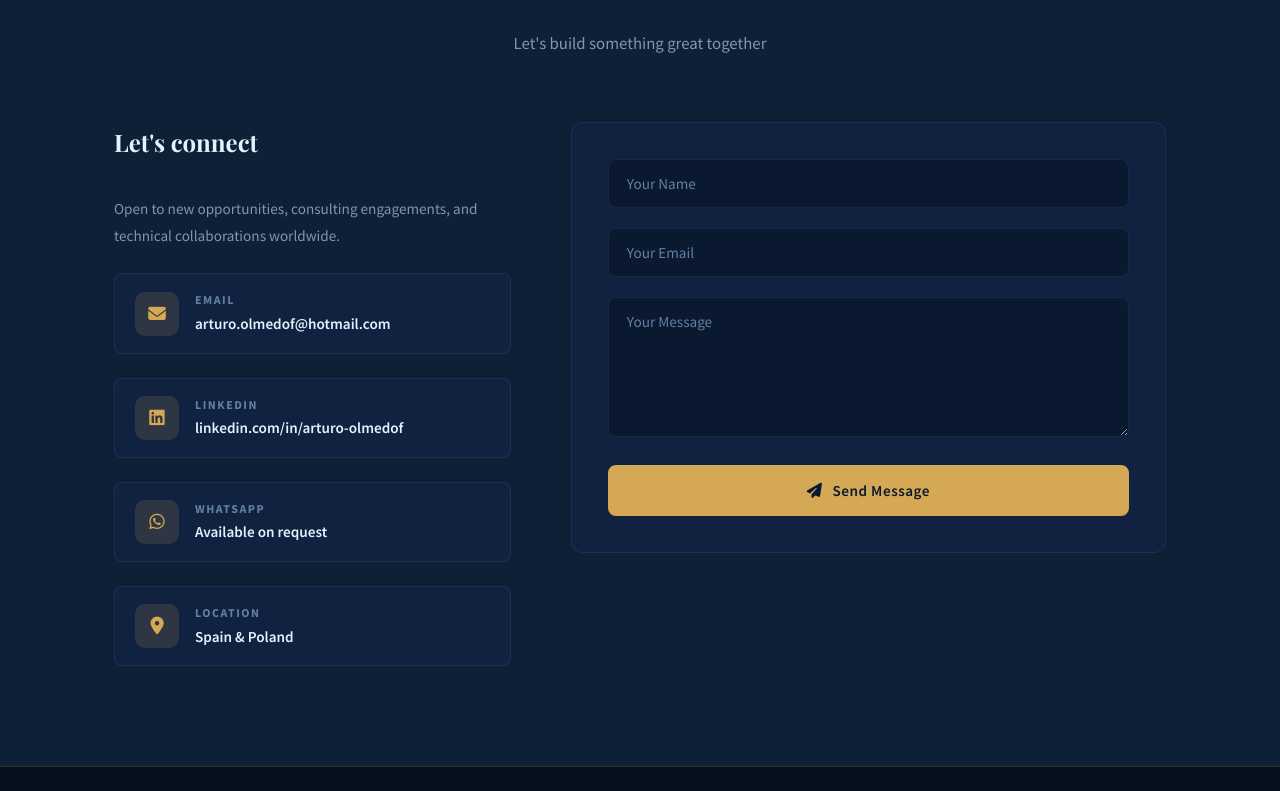
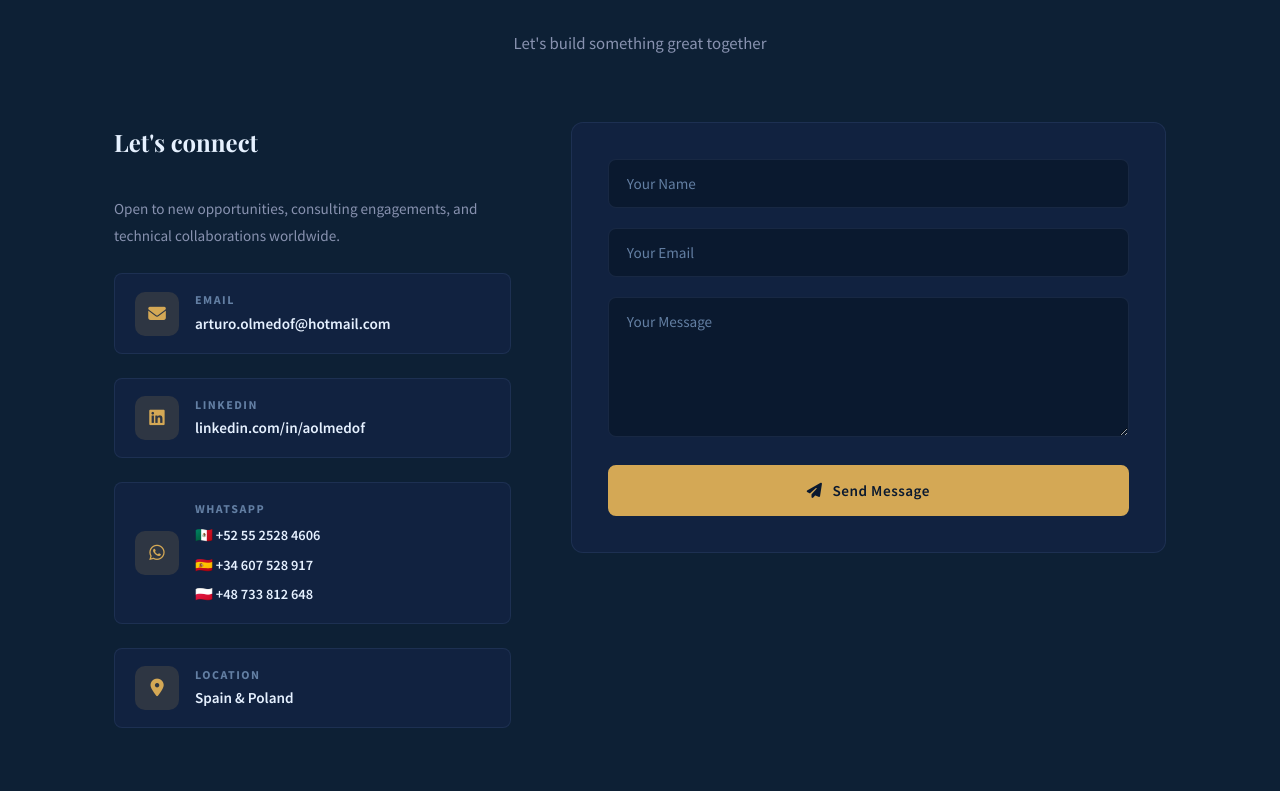
Before and after one commit to aolmedof/olmedof-web, a plain HTML site: page index.html in a window 1280 px wide. Shown: the part 7289-8080 px from the top of the page. Drawn offline with nearby package versions, Linux system fonts and the light colour scheme; a small style sheet from the web is missing; a web font is replaced by a local one.

Commit message:
fix: add buildspec, contact info, SEO meta, favicon, pin CDN versions

```diff
--- a/css/styles.css
+++ b/css/styles.css
@@ -835,6 +835,24 @@ img { max-width: 100%; }
   color: var(--text-primary);
 }
 
+.whatsapp-numbers {
+  display: flex;
+  flex-direction: column;
+  gap: 5px;
+  margin-top: 4px;
+}
+
+.whatsapp-numbers a {
+  font-size: 0.9rem;
+  font-weight: 600;
+  color: var(--text-primary);
+  transition: color var(--transition);
+}
+
+.whatsapp-numbers a:hover {
+  color: #25D366;
+}
+
 .contact-form {
   background: var(--bg-card);
   border: 1px solid var(--border-subtle);
--- a/index.html
+++ b/index.html
@@ -3,28 +3,27 @@
 <head>
   <meta charset="UTF-8" />
   <meta name="viewport" content="width=device-width, initial-scale=1.0" />
-  <meta name="description" content="Arturo O. Flores – Multi-Cloud DevOps/MLOps Engineer, Cloud Solution Architect & CyberSecurity Specialist based in Spain and Poland." />
+  <meta name="description" content="Arturo O. Flores - Multi-Cloud DevOps/MLOps &amp; Infrastructure Engineer, Cloud Solution Architect, CyberSecurity Specialist" />
   <meta name="author" content="Arturo O. Flores" />
   <meta name="theme-color" content="#0a192f" />
   <link rel="canonical" href="https://arturo.olmedof.com" />
 
   <!-- Open Graph -->
   <meta property="og:type" content="website" />
-  <meta property="og:title" content="Arturo O. Flores | Cloud &amp; DevOps Engineer" />
-  <meta property="og:description" content="Multi-Cloud DevOps/MLOps &amp; Infrastructure Engineer, Cloud Solution Architect, and CyberSecurity Specialist." />
+  <meta property="og:title" content="Arturo O. Flores - DevOps/MLOps Engineer" />
+  <meta property="og:description" content="Multi-Cloud DevOps/MLOps &amp; Infrastructure Engineer and Cloud Solution Architect" />
   <meta property="og:url" content="https://arturo.olmedof.com" />
-  <meta property="og:image" content="https://arturo.olmedof.com/img/og-image.jpg" />
   <meta property="og:site_name" content="Arturo O. Flores" />
 
   <!-- Twitter Card -->
   <meta name="twitter:card" content="summary_large_image" />
-  <meta name="twitter:title" content="Arturo O. Flores | Cloud &amp; DevOps Engineer" />
-  <meta name="twitter:description" content="Multi-Cloud DevOps/MLOps &amp; Infrastructure Engineer, Cloud Solution Architect, and CyberSecurity Specialist." />
+  <meta name="twitter:title" content="Arturo O. Flores - DevOps/MLOps Engineer" />
+  <meta name="twitter:description" content="Multi-Cloud DevOps/MLOps &amp; Infrastructure Engineer and Cloud Solution Architect" />
 
   <title>Arturo O. Flores | Cloud &amp; DevOps Engineer</title>
 
   <!-- Favicon -->
-  <link rel="icon" type="image/svg+xml" href="img/favicon.svg" />
+  <link rel="icon" type="image/svg+xml" href="favicon.svg" />
 
   <!-- Preconnect -->
   <link rel="preconnect" href="https://fonts.googleapis.com" />
@@ -99,7 +98,7 @@
           <i class="fa-solid fa-briefcase"></i>
           <span data-i18n="hero.cta_experience">View Experience</span>
         </a>
-        <a href="assets/cv.pdf" id="cv-btn" class="btn btn-outline" download="Arturo_Flores_CV.pdf">
+        <a href="#" id="cv-btn" class="btn btn-outline">
           <i class="fa-solid fa-download"></i>
           <span data-i18n="hero.cta_cv">Download CV</span>
         </a>
@@ -251,22 +250,25 @@
             </div>
           </a>
 
-          <a href="https://linkedin.com/in/arturo-olmedof" target="_blank" rel="noopener noreferrer" class="contact-item" aria-label="LinkedIn profile">
+          <a href="https://www.linkedin.com/in/aolmedof" target="_blank" rel="noopener noreferrer" class="contact-item" aria-label="LinkedIn profile">
             <div class="contact-item-icon"><i class="fa-brands fa-linkedin"></i></div>
             <div>
               <div class="contact-item-label">LinkedIn</div>
-              <div class="contact-item-value">linkedin.com/in/arturo-olmedof</div>
+              <div class="contact-item-value">linkedin.com/in/aolmedof</div>
             </div>
           </a>
 
-          <!-- TODO: replace with real WhatsApp number → https://wa.me/COUNTRYCODENUMBER -->
-          <a href="https://wa.me/34000000000" target="_blank" rel="noopener noreferrer" class="contact-item" aria-label="WhatsApp">
+          <div class="contact-item">
             <div class="contact-item-icon"><i class="fa-brands fa-whatsapp"></i></div>
             <div>
               <div class="contact-item-label" data-i18n="contact.whatsapp_label">WhatsApp</div>
-              <div class="contact-item-value">Available on request</div>
+              <div class="whatsapp-numbers">
+                <a href="https://wa.me/525525284606" target="_blank" rel="noopener noreferrer">🇲🇽 +52 55 2528 4606</a>
+                <a href="https://wa.me/34607528917"  target="_blank" rel="noopener noreferrer">🇪🇸 +34 607 528 917</a>
+                <a href="https://wa.me/48733812648"  target="_blank" rel="noopener noreferrer">🇵🇱 +48 733 812 648</a>
+              </div>
             </div>
-          </a>
+          </div>
 
           <div class="contact-item">
             <div class="contact-item-icon"><i class="fa-solid fa-location-dot"></i></div>
@@ -321,7 +323,7 @@
     <div class="container">
       <div class="footer-inner">
         <div class="footer-social" aria-label="Social links">
-          <a href="https://linkedin.com/in/arturo-olmedof" target="_blank" rel="noopener noreferrer" aria-label="LinkedIn profile">
+          <a href="https://www.linkedin.com/in/aolmedof" target="_blank" rel="noopener noreferrer" aria-label="LinkedIn profile">
             <i class="fa-brands fa-linkedin-in"></i>
           </a>
           <a href="https://github.com/aolmedof" target="_blank" rel="noopener noreferrer" aria-label="GitHub profile">
--- a/js/main.js
+++ b/js/main.js
@@ -14,7 +14,7 @@ const certs = [
     period: '2022 – 2025',
     color: '#FF9900',
     icon: 'fa-brands fa-aws',
-    url: 'https://aws.amazon.com/certification/verify',
+    url: 'https://www.credly.com/users/aolmedof',
   },
   {
     name: 'AWS Developer Associate',
@@ -23,7 +23,7 @@ const certs = [
     period: '2023 – 2026',
     color: '#FF9900',
     icon: 'fa-brands fa-aws',
-    url: 'https://aws.amazon.com/certification/verify',
+    url: 'https://www.credly.com/users/aolmedof',
   },
   {
     name: 'AWS Security Specialty',
@@ -32,7 +32,7 @@ const certs = [
     period: '2024 – 2027',
     color: '#FF9900',
     icon: 'fa-brands fa-aws',
-    url: 'https://aws.amazon.com/certification/verify',
+    url: 'https://www.credly.com/users/aolmedof',
   },
   {
     name: 'AWS Machine Learning Specialty',
@@ -41,7 +41,7 @@ const certs = [
     period: '2024 – 2027',
     color: '#FF9900',
     icon: 'fa-brands fa-aws',
-    url: 'https://aws.amazon.com/certification/verify',
+    url: 'https://www.credly.com/users/aolmedof',
   },
   {
     name: 'Associate Cloud Engineer',
@@ -50,7 +50,7 @@ const certs = [
     period: '2024 – 2027',
     color: '#4285F4',
     icon: 'fa-brands fa-google',
-    url: 'https://cloud.google.com/certification/verify',
+    url: 'https://www.credential.net/',
   },
   {
     name: 'Professional Cloud Architect',
@@ -59,7 +59,7 @@ const certs = [
     period: '2024 – 2027',
     color: '#4285F4',
     icon: 'fa-brands fa-google',
-    url: 'https://cloud.google.com/certification/verify',
+    url: 'https://www.credential.net/',
   },
   {
     name: 'Professional Cloud Security Engineer',
@@ -68,7 +68,7 @@ const certs = [
     period: '2024 – 2027',
     color: '#4285F4',
     icon: 'fa-brands fa-google',
-    url: 'https://cloud.google.com/certification/verify',
+    url: 'https://www.credential.net/',
   },
   {
     name: 'Azure Administrator Associate',
@@ -77,7 +77,7 @@ const certs = [
     period: '2024 – 2027',
     color: '#0078D4',
     icon: 'fa-brands fa-microsoft',
-    url: 'https://learn.microsoft.com/en-us/certifications/verify',
+    url: 'https://learn.microsoft.com/en-us/users/aolmedof/credentials',
   },
   {
     name: 'Azure Security Engineer',
@@ -86,7 +86,7 @@ const certs = [
     period: '2024 – 2027',
     color: '#0078D4',
     icon: 'fa-brands fa-microsoft',
-    url: 'https://learn.microsoft.com/en-us/certifications/verify',
+    url: 'https://learn.microsoft.com/en-us/users/aolmedof/credentials',
   },
   {
     name: 'Terraform Associate',
@@ -95,7 +95,7 @@ const certs = [
     period: '2024 – 2027',
     color: '#7B42BC',
     icon: 'fa-solid fa-cube',
-    url: 'https://www.credly.com',
+    url: 'https://www.credly.com/users/aolmedof',
   },
   {
     name: 'Certified Kubernetes Administrator (CKA)',
@@ -104,7 +104,7 @@ const certs = [
     period: '2024 – 2027',
     color: '#326CE5',
     icon: 'fa-brands fa-linux',
-    url: 'https://training.linuxfoundation.org/certification/verify',
+    url: 'https://www.credly.com/users/aolmedof',
   },
 ];
 
@@ -481,20 +481,12 @@ function setupCVButton() {
   if (!btn) return;
 
   btn.addEventListener('click', e => {
-    // Check if the CV file exists by making a HEAD request
-    fetch(btn.href, { method: 'HEAD' })
-      .then(res => {
-        if (!res.ok) throw new Error('not found');
-        // File exists — allow the default download to proceed
-      })
-      .catch(() => {
-        e.preventDefault();
-        const msg =
-          currentLang === 'en'
-            ? 'CV coming soon — contact me directly at arturo.olmedof@hotmail.com'
-            : 'CV próximamente — contáctame directamente en arturo.olmedof@hotmail.com';
-        showToast(msg);
-      });
+    e.preventDefault();
+    const msg =
+      currentLang === 'en'
+        ? 'CV available soon — contact me directly at arturo.olmedof@hotmail.com'
+        : 'CV disponible pronto — contáctame directamente en arturo.olmedof@hotmail.com';
+    showToast(msg);
   });
 }
 
```
Also changed, not shown: favicon.svg (added), 1 other file.
